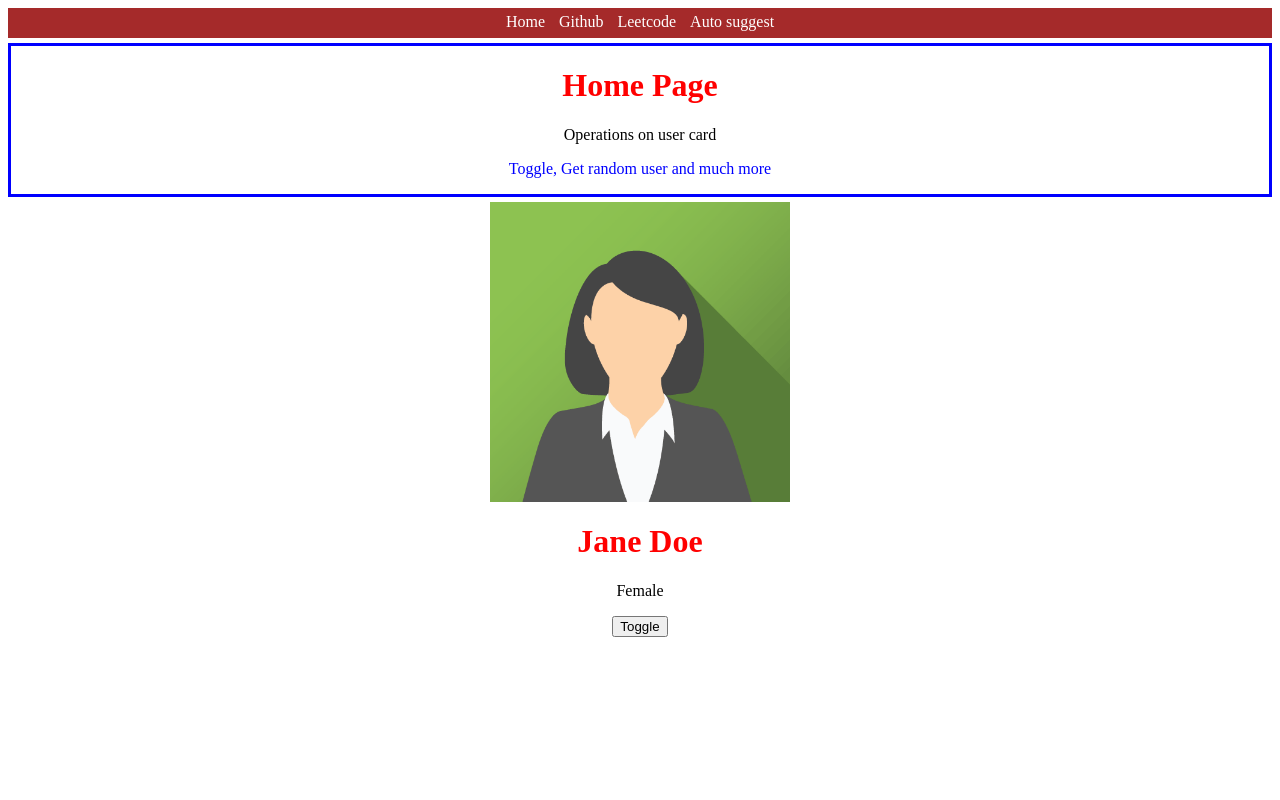
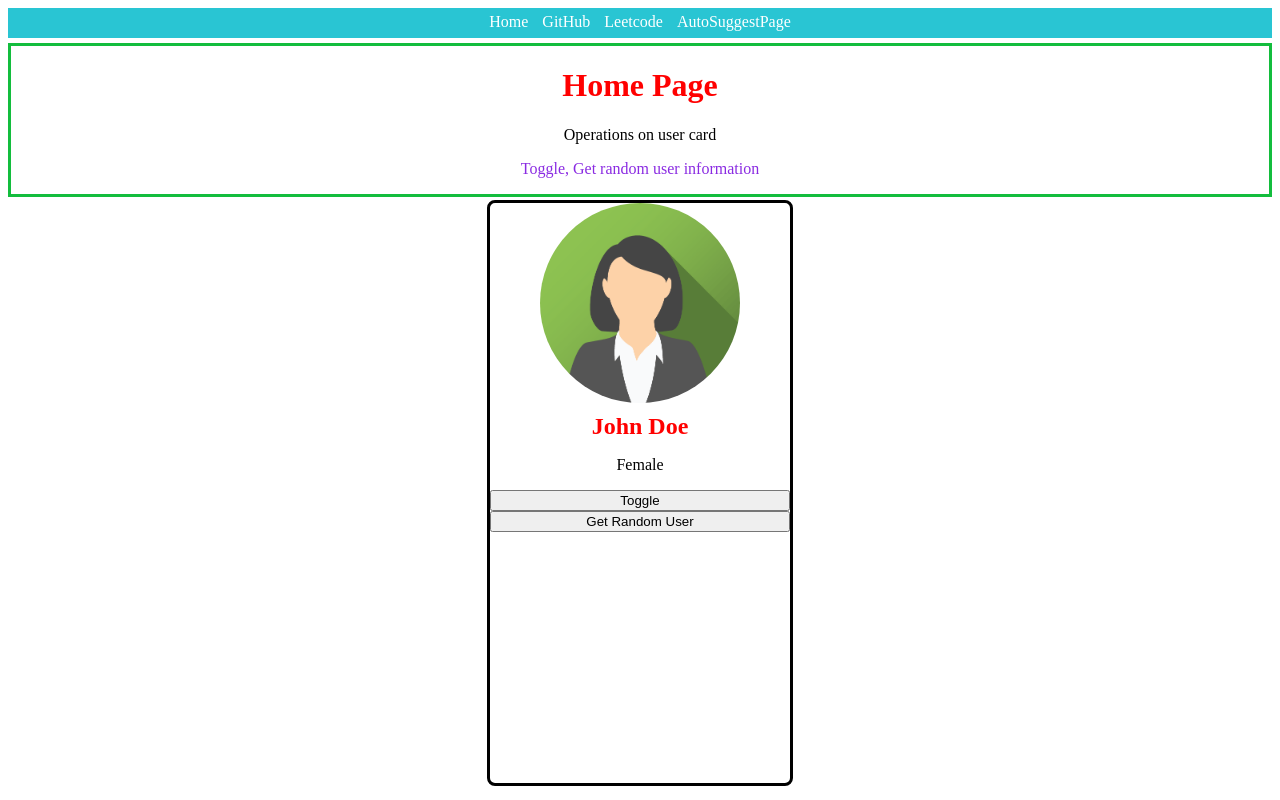
Before and after one commit to Vaishnavi777-arch/AutoSuggestBootcamp, a website: page frontend/index.html in a window 1280 px wide. Drawn offline with Linux system fonts and the light colour scheme.

Commit message:
Describe your changes

```diff
--- a/frontend/index.css
+++ b/frontend/index.css
@@ -1,56 +1,81 @@
-
 h1 {
     color: red;
 }
 
-/* property : value */
-
-
-#home-intro{
+#home {
     text-align: center;
-  border: 3px solid blue;
-
+    border : 3px solid rgb(19, 189, 61);
 }
 
-#home-intro:hover{
-  background-color: burlywood;
-}
-
-#p2{
-  color: blue;
-}
-
-#nav{
+#nav {
     text-align: center;
-  background-color: brown;
+    background-color: rgb(41, 197, 211);
     height: 25px;
     padding-top: 5px;
     margin-bottom: 5px;
 }
 
 #nav a{
-  margin: 0px 5px;
+    margin: 8px 5px;
     text-decoration: none;
     color: white;
 }
 
-#card{
-  align-items: center;
-  margin-top: 5px;
+div:hover {
+    background-color: lightblue;
 }
 
-#card-img{
-  width: 300px;
-  height: 300px;
-  align-items: center;
-  margin: 0px auto;
+#p2 {
+    color: blueviolet;
 }
 
-img{
-  width: 300px;
-  height: 300px;
+#card {
+    border: 3px;
+    align-items: center;
+    margin: 500px;
+    margin-top: 20px;
 }
 
-#action{
+#card-img {
+    width: 200px;
+    height: 200px;
+    border-radius: 50%;
+    overflow: hidden;
+    margin: 0 auto;
+}
+
+#card-img img {
+    width: 100%;
+    height: 100%;
+    object-fit: cover;
+}
+
+#card-name {
+    text-align: center;
+    font-size: 1.5rem;
+    font-weight: 600;
+    margin-top: 10px;
+}
+
+#card-gender {
     text-align: center;
 }
+
+#toggle-btn {
+    align-items: center;
+}
+
+#card {
+    text-align: center;
+    border: 3px solid black;
+    align-items:center ;
+    margin-top: 5px;
+    width: 300px;
+    height: 580px;
+    margin: 3px auto;
+    border-radius: 8px;
+}
+
+#btn {
+    width: 100%;
+}
--- a/frontend/index.html
+++ b/frontend/index.html
@@ -1,4 +1,3 @@
-
 <!DOCTYPE html>
 <html lang="en">
 <head>
@@ -6,31 +5,28 @@
     <meta name="viewport" content="width=device-width, initial-scale=1.0">
     <title>Document</title>
     <link rel="stylesheet" href="index.css">
+
 </head>
 <body>
-
     <div id="nav">
-    <a href="/"> Home </a>
-    <a href="https://github.com" target="_blank"> Github </a>
-    <a href="https://leetcode.com"> Leetcode </a>
-    <a href="./pages/autosuggest.html"> Auto suggest </a>
+        <a href="/">Home</a>
+        <a href="https://github.com" target="_blank">GitHub</a>
+        <a href="https://leetcode.com">Leetcode</a>
+        <a href="./pages/autosuggest.html">AutoSuggestPage</a>
     </div>
-  <div id="home-intro">
-    <h1> Home Page</h1>
-    <p id="p1"> Operations on user card</p>
-    <p id="p2"> Toggle, Get random user and much more</p>
+    <div id="home">
+        <h1>Home Page</h1>
+        <p id="p1">Operations on user card</p>
+        <p id="p2">Toggle, Get random user information</p>
     </div>
-
     <div id="card">
         <div id="card-img">
             <img id="img" src="./images/jane.png" alt="no img found">
         </div>
-
-    <div id="action">
-      <h1 id="card-name"> Jane Doe </h1>
-      <p id="card-gender"> Female </p>
-      <button onclick="toggle()" id="card-toggle"> Toggle </button>
-    </div>
+        <h1 id="card-name">John Doe</h1>
+        <p id="card-gender">Female</p>
+        <button id="btn" onclick="toggle()">Toggle</button>
+        <button id="btn" onclick="getRandomUser()">Get Random User</button>
     </div>
     <script src="index.js"></script>
 </body>
--- a/frontend/index.js
+++ b/frontend/index.js
@@ -1,24 +1,57 @@
+console.log("Hello from JS");
+// alert("Hello from JS");
+
 const users = [
   {
-    name: "Jane Doe",
-    gender: "Female",
-    image: "./images/jane.png"
+    "name" :"Jane Doe",
+    "gender" : "Female",
+    "image" : "../images/jane.png"
   },
   {
-    name: "John Doe",
-    gender: "Male",
-    image: "./images/john.png"
-  }
-];
+    "name" :"John Doe",
+    "gender" : "Male",
+    "image" : "../images/john.png"
+  },
+]
+
+console.log("frontend")
 let curUserId = 0;
-function toggle() {
-  if (curUserId === 0) {
-    curUserId = 1;
-  } else {
-    curUserId = 0;
-  }
-  document.getElementById("img").src = users[curUserId].image;
-  document.getElementById("card-name").innerText = users[curUserId].name;
-  document.getElementById("card-gender").innerText = users[curUserId].gender;
+function toggle(){
+  if(curUserId == 0)
+    curUserId=1;
+  else
+    curUserId=0;
+  // image
+  document.getElementById("img").src=users[curUserId].image;
+  // name
+  document.getElementById("card-name").innerText=users[curUserId].name;
+  // gender
+  document.getElementById("card-gender").innerText=users[curUserId].gender;
 }
 console.log("Hello from JS");
+
+
+
+function getRandomUser() {
+  fetch("https://randomuser.me/api")
+   .then(function (data) {
+     return data.json()
+   })
+   .then(function (parsedData) {
+    // console.log(parseData)
+    let first = parsedData.results[0].name.first;
+    let last = parsedData.results[0].name.last;
+    let name = first + " " + last;
+
+    let gender = parsedData.results[0].gender;
+    console.log(name)
+     let imgUrl = parsedData.results[0].picture.large;
+
+    // gender
+    document.getElementById("card-gender").innerText = gender;
+    //name
+    document.getElementById("card-name").innerText = name;
+    //img
+    document.getElementById("img").src = imgUrl;
+   })
+}
```
Lines whose indentation alone changed are shown as unchanged.
